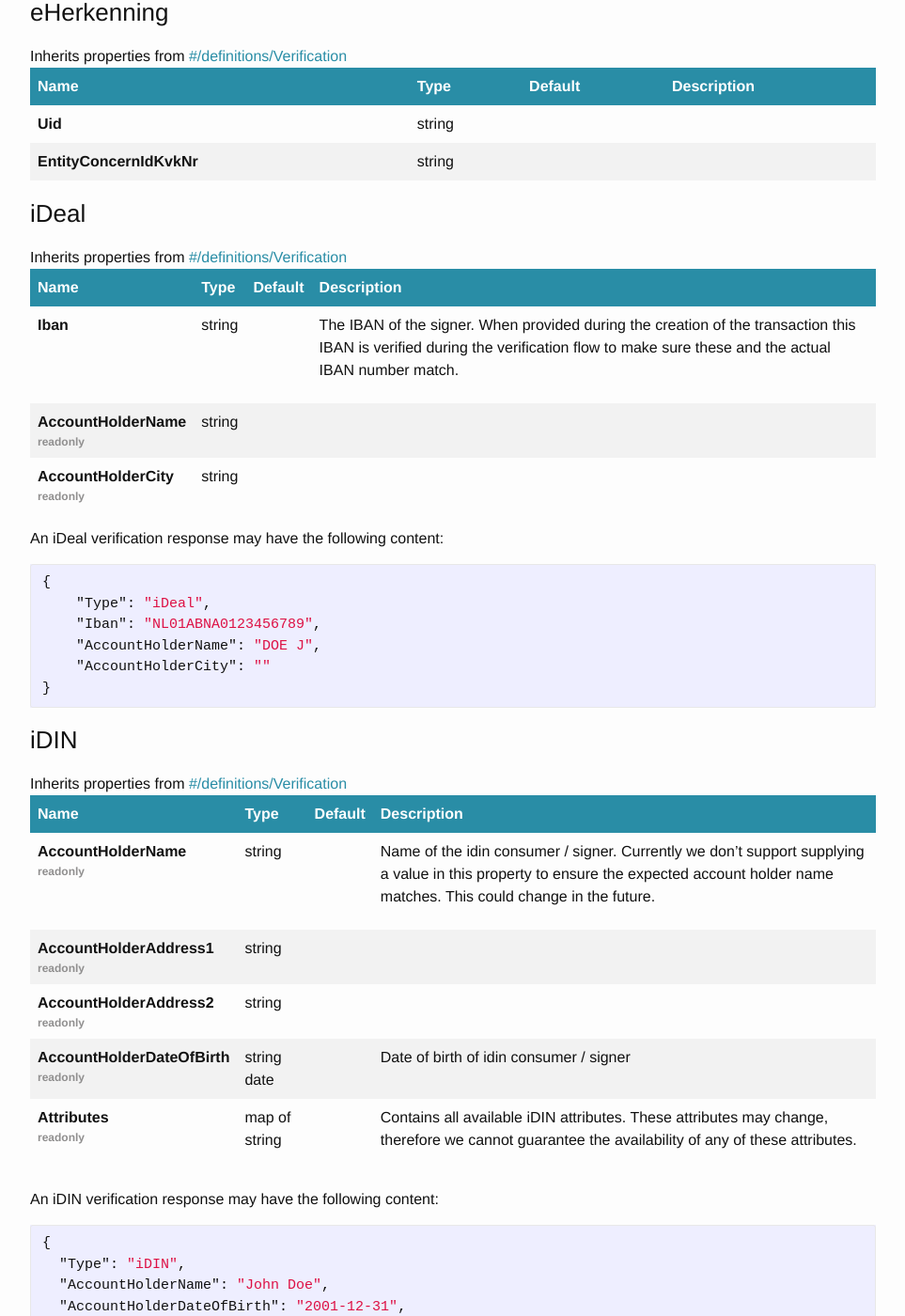
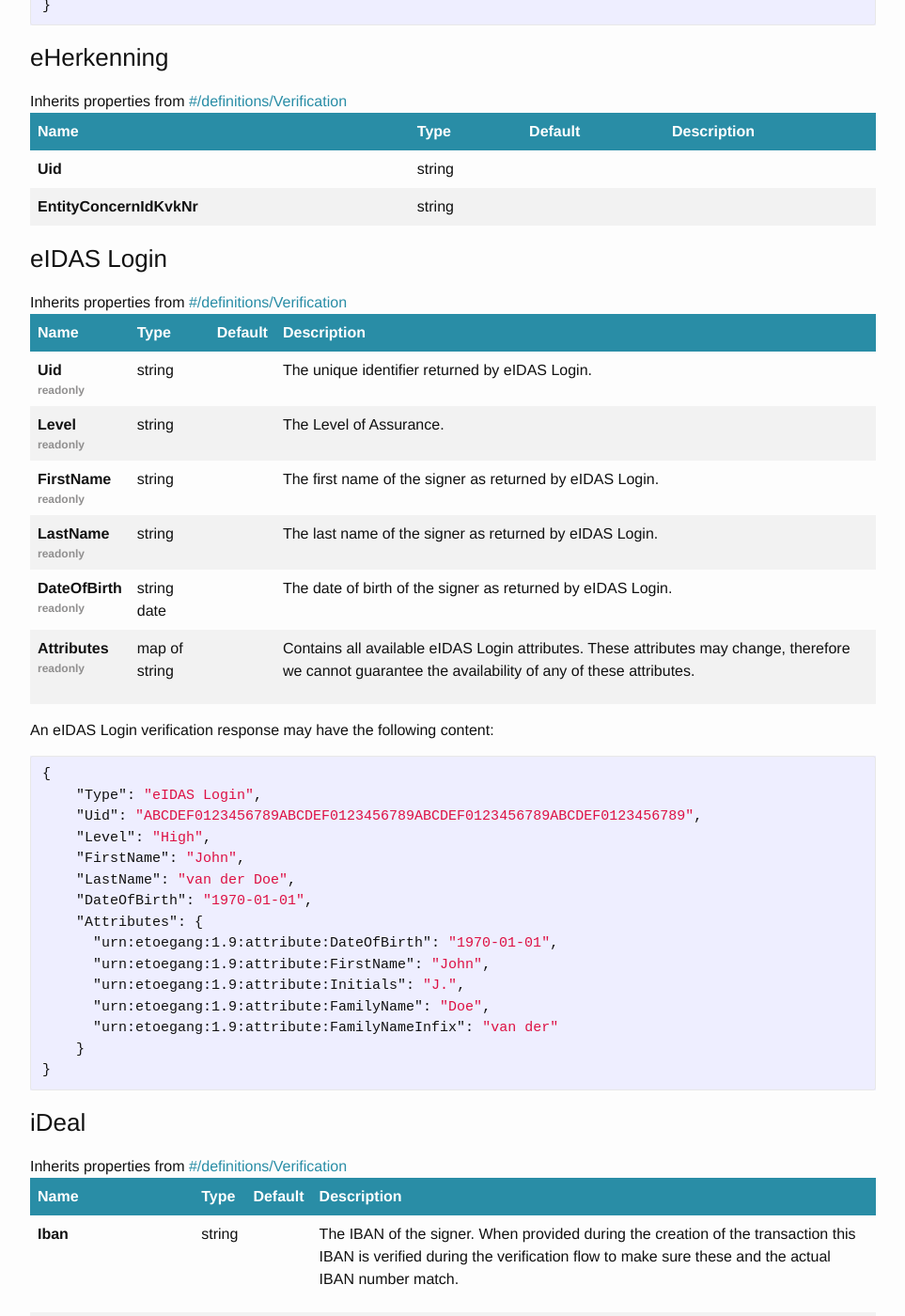
Before and after one commit to markohantula/evidos.github.io, a Jekyll site: the page built from endpoints.html, in a window 1280 px wide and 1400 px high, scrolled down 13100 px. Shown: the whole window at 94% size, without its empty margins (158-1121 px from the left). Built offline with Jekyll 4.4.1, drawn with Linux system fonts in a browser that asks for light colours; some of the changed text lies outside the part shown.

Commit message:
Add verification object for eIDAS Login

````diff
--- a/_data/api-swagger.yaml
+++ b/_data/api-swagger.yaml
@@ -445,6 +445,7 @@
           - Consent
           - DigiD
           - eHerkenning
+          - eIDAS Login
           - iDeal
           - iDIN
           - Kennisnet
@@ -502,6 +503,58 @@
           type: string
         EntityConcernIdKvkNr:
           type: string
+
+  eIDAS Login:
+    allOf:
+    - $ref: '#/definitions/Verification'
+    - type: object
+      properties:
+        Uid:
+          type: string
+          readOnly: true
+          description: The unique identifier returned by eIDAS Login.
+        Level:
+          type: string
+          readOnly: true
+          description: The Level of Assurance.
+        FirstName:
+          type: string
+          readOnly: true
+          description: The first name of the signer as returned by eIDAS Login.
+        LastName:
+          type: string
+          readOnly: true
+          description: The last name of the signer as returned by eIDAS Login.
+        DateOfBirth:
+          type: string
+          format: date
+          readOnly: true
+          description: The date of birth of the signer as returned by eIDAS Login.
+        Attributes:
+          type: map of string
+          readOnly: true
+          description: |
+            Contains all available eIDAS Login attributes.
+            These attributes may change, therefore we cannot guarantee the availability of any of these attributes.
+    example: |
+      An eIDAS Login verification response may have the following content:
+      ```json
+      {
+          "Type": "eIDAS Login",
+          "Uid": "ABCDEF0123456789ABCDEF0123456789ABCDEF0123456789ABCDEF0123456789",
+          "Level": "High",
+          "FirstName": "John",
+          "LastName": "van der Doe",
+          "DateOfBirth": "1970-01-01",
+          "Attributes": {
+            "urn:etoegang:1.9:attribute:DateOfBirth": "1970-01-01",
+            "urn:etoegang:1.9:attribute:FirstName": "John",
+            "urn:etoegang:1.9:attribute:Initials": "J.",
+            "urn:etoegang:1.9:attribute:FamilyName": "Doe",
+            "urn:etoegang:1.9:attribute:FamilyNameInfix": "van der"
+          }
+      }
+      ```
 
   iDeal:
     allOf:
````
